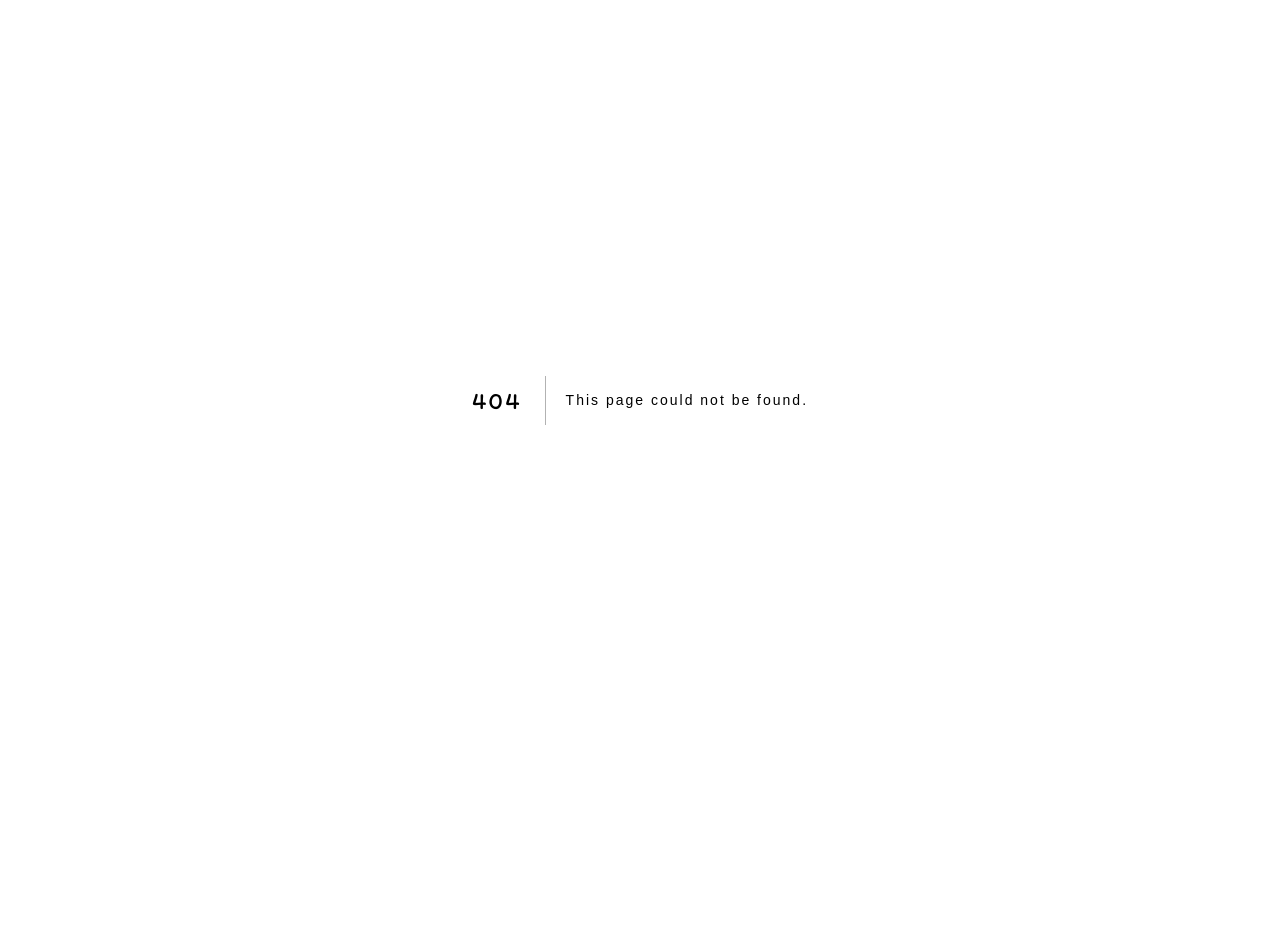
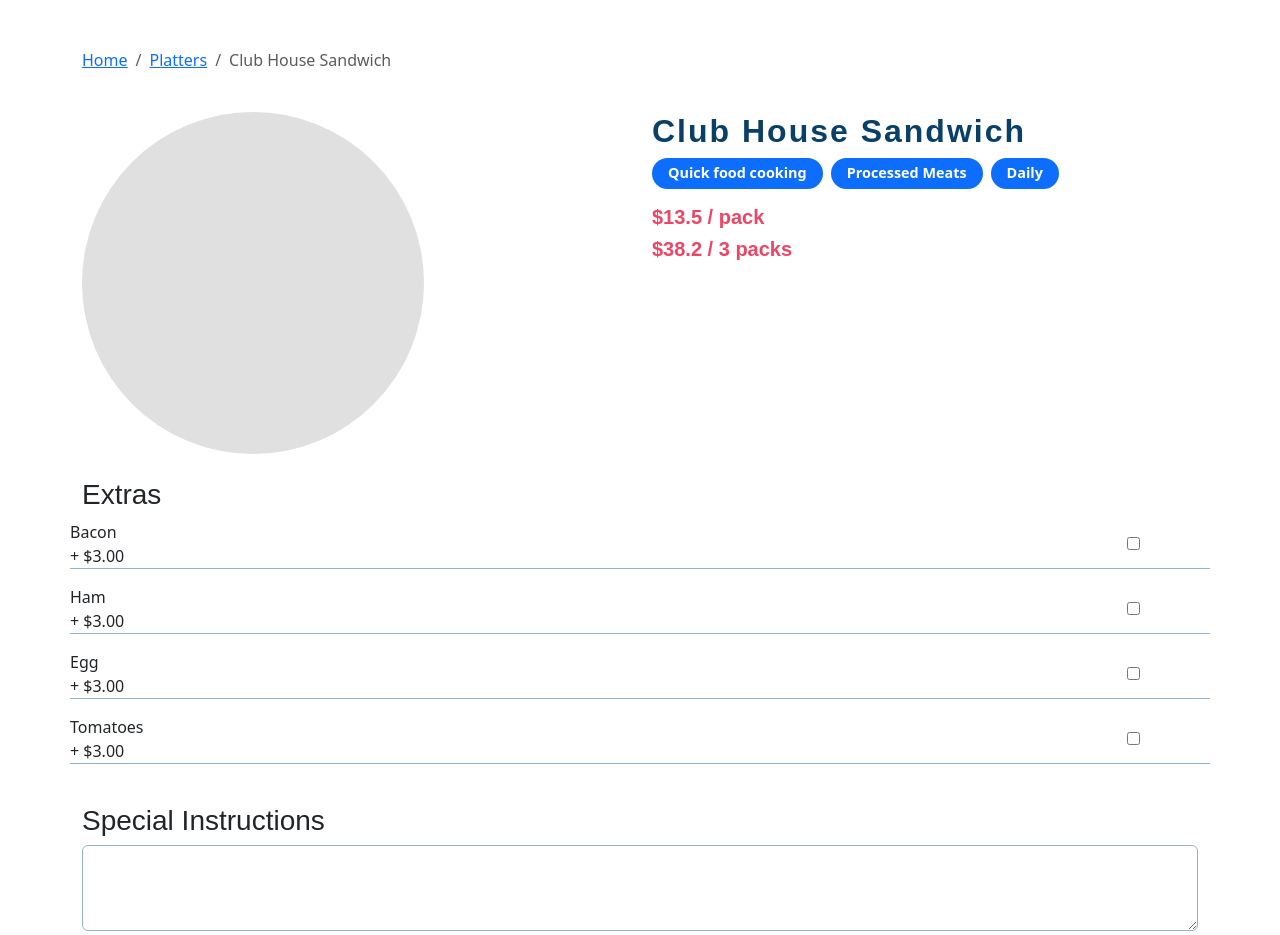
Before and after one commit to chih611/Foodash, a Next.js app: page /CustomerView/ItemModification/ItemModification in a window 1280 px wide. Before the commit this address had no page. Shown: the top 935 px of the page. Before the commit the page ends 800 px from the top, so only its background shows below. Built offline with nearby package versions, Linux system fonts and the light colour scheme.

Commit message:
added in the code for  the item modification section

```diff
--- /dev/null
+++ b/src/pages/CustomerView/ItemModification/ItemModification.js
@@ -0,0 +1,144 @@
+import React, { useState } from "react";
+import { Container, Row, Col, Button, Form, Badge } from "react-bootstrap";
+import Image from "next/image";
+import Link from "next/link";
+
+const ItemModification = () => {
+  const [extras, setExtras] = useState({
+    Bacon: false,
+    Ham: false,
+    Egg: false,
+    Tomatoes: false,
+  });
+
+  const handleCheckboxChange = (e) => {
+    const { name, checked } = e.target;
+    setExtras((prevExtras) => ({
+      ...prevExtras,
+      [name]: checked,
+    }));
+  };
+
+  const calculateTotal = () => {
+    const basePrice = 13.5;
+    const extrasCost = Object.keys(extras).reduce(
+      (total, extra) => (extras[extra] ? total + 3 : total),
+      0
+    );
+    return basePrice + extrasCost;
+  };
+
+  return (
+    <Container className="py-5 item-modification-container">
+      {/* Breadcrumb */}
+      <Row>
+        <Col>
+          <nav aria-label="breadcrumb">
+            <ol className="breadcrumb">
+              <li className="breadcrumb-item">
+                <Link href="/CustomerView/HomePage/HomePage">Home</Link>
+              </li>
+              <li className="breadcrumb-item">
+                <Link href="/platters">Platters</Link>
+              </li>
+              <li className="breadcrumb-item active" aria-current="page">
+                Club House Sandwich
+              </li>
+            </ol>
+          </nav>
+        </Col>
+      </Row>
+
+      {/* Product Image & Info */}
+      <Row className="my-4">
+        <Col xs={12} md={6} lg={6} className="text-center">
+          <div
+            style={{
+              width: "100%",
+              maxWidth: "342px",
+              height: "342px",
+              backgroundColor: "#e0e0e0",
+              borderRadius: "50%",
+              position: "relative",
+            }}
+          >
+            {/* Image Placeholder */}
+          </div>
+        </Col>
+        <Col xs={12} md={6} lg={6}>
+          <h2 className="product-title">Club House Sandwich</h2>
+
+          {/* Tagging */}
+          <div className="my-2">
+            <Badge pill variant="secondary" className="me-2">
+              Quick food cooking
+            </Badge>
+            <Badge pill variant="secondary" className="me-2">
+              Processed Meats
+            </Badge>
+            <Badge pill variant="secondary">
+              Daily
+            </Badge>
+          </div>
+
+          {/* Price Information */}
+          <div className="my-3">
+            <h4>$13.5 / pack</h4>
+            <h4>$38.2 / 3 packs</h4>
+          </div>
+        </Col>
+      </Row>
+
+      {/* Extras Section - Custom Checkboxes */}
+      <Row className="my-4">
+        <Col>
+          <h3>Extras</h3>
+          {Object.keys(extras).map((extra, index) => (
+            <Row key={index} className="extra-checkbox-row">
+              <Col xs={3} className="d-flex align-items-center">
+                <label htmlFor={extra} className="custom-label">
+                  <Row> {extra}</Row>
+
+                  <Row>+ $3.00 </Row>
+                </label>
+              </Col>
+              <Col xs={8} />
+              <Col xs={1} className="d-flex align-items-center">
+                <input
+                  type="checkbox"
+                  id={extra}
+                  name={extra}
+                  checked={extras[extra]}
+                  onChange={handleCheckboxChange}
+                  className="custom-checkbox"
+                />
+              </Col>
+            </Row>
+          ))}
+        </Col>
+      </Row>
+
+      {/* Special Instructions */}
+      <Row className="my-4">
+        <Col>
+          <h3>Special Instructions</h3>
+          <Form.Group>
+            <Form.Control as="textarea" rows={3} />
+            <p>You may be charged for extras</p>
+          </Form.Group>
+        </Col>
+      </Row>
+
+      {/* Add to Cart */}
+      <Row className="my-4">
+        <Col>
+          <Button className="w-100">
+            Add 1 to cart - ${calculateTotal().toFixed(2)}
+          </Button>
+        </Col>
+      </Row>
+    </Container>
+  );
+};
+
+export default ItemModification;
--- a/src/styles/components/itemDetails.scss
+++ b/src/styles/components/itemDetails.scss
@@ -1,12 +1,98 @@
 @use '../abstract/colors' as colors;
 @use '../abstract/mixins' as mixins;
-
-
-
 
 
 .item-information{
     border: 1px solid colors.$text-color;
     display: flex;
     margin: 24px;
+
+        .item-title {
+          font-size: 2.5rem;
+          font-weight: bold;
+        }
+
+        .category-tab {
+          color: colors.$text-color;
+          padding: 0 15px;
+          font-size: 0.9rem;
+          text-transform: uppercase;
+
+          &:hover {
+            color: colors.$element-color;
+          }
+        }
+
+        .price-section {
+          display: flex;
+          align-items: center;
+
+          .price {
+            font-size: 1.5rem;
+            font-weight: bold;
+            color: colors.$text-color;
+            margin-right: 15px;
+          }
+
+          .multi-pack-price {
+            font-size: 1.2rem;
+            color: colors.$text-color;
+          }
+        }
+
+        .description {
+          font-size: 1rem;
+          color: colors.$text-color;
+          margin-top: 15px;
+        }
+
+        .ingredients-title {
+          font-size: 1.2rem;
+          font-weight: bold;
+          margin-top: 20px;
+          color: colors.$headline-color;
+        }
+
+        .ingredients-list {
+          margin-top: 10px;
+          font-size: 0.9rem;
+          color: colors.$text-color;
+
+          .col {
+            padding-bottom: 5px;
+          }
+        }
+
+        .action-buttons {
+          .order-btn {
+            background-color: colors.$element-color;
+            border: none;
+            width: 100%;
+            font-size: 1rem;
+            padding: 10px 0;
+          }
+
+          .cart-btn {
+            border-color: colors.$element-color;
+            color: colors.$element-color;
+            width: 100%;
+            font-size: 1rem;
+            padding: 10px 0;
+
+            &:hover {
+              background-color: colors.$element-color;
+              color: white;
+            }
+          }
+
+          .wishlist-btn {
+            width: 100%;
+            font-size: 1.5rem;
+            color: #ef4565;
+            border: none;
+            background: none;
+          }
+        }
+
+
 }
--- /dev/null
+++ b/src/styles/components/itemModification.scss
@@ -0,0 +1,63 @@
+@use '../abstract/colors' as colors;
+@use '../abstract/mixins' as mixins;
+@use '../base/typography' as typography;
+
+
+.item-modification-container {
+
+    .breadcrumb {
+      background-color: transparent;
+    }
+
+    .product-title {
+      font-size: 2rem;
+      font-weight: bold;
+      color: #094067;
+    }
+
+    h4 {
+      font-size: 1.25rem;
+      font-weight: 600;
+      color: #ef4565;
+    }
+
+    .badge {
+      background-color: #3da9fc;
+      color: #fff;
+      font-size: 0.9rem;
+      padding: 0.5rem 1rem;
+    }
+
+    /* Custom styling for checkboxes and labels */
+    .extra-checkbox-row {
+      margin-bottom: 10px;
+      display: flex;
+      justify-content: space-between;
+      margin-bottom: 1rem;
+      border-bottom: 1px solid #90b4ce;
+    }
+
+    .custom-checkbox {
+      margin-right: 10px;
+      cursor: pointer;
+    }
+
+    .custom-label {
+      font-size: 1rem;
+      cursor: pointer;
+    }
+
+    .form-control {
+      border: 1px solid #90b4ce;
+    }
+
+    button {
+      background-color: #3da9fc;
+      border-color: #3da9fc;
+      font-size: 1.25rem;
+      &:hover {
+        background-color: #03588c;
+        border-color: #03588c;
+      }
+    }
+  }
--- a/src/styles/main.scss
+++ b/src/styles/main.scss
@@ -18,3 +18,4 @@
 @use "components/homeBody.scss";
 @use "components/homeItemContainer.scss";
 @use "components/itemDetails.scss";
+@use "components/itemModification.scss";
```
Also changed, not shown: src/pages/CustomerView/ItemDetails/ItemsInformation.js (+77 -16 lines).
